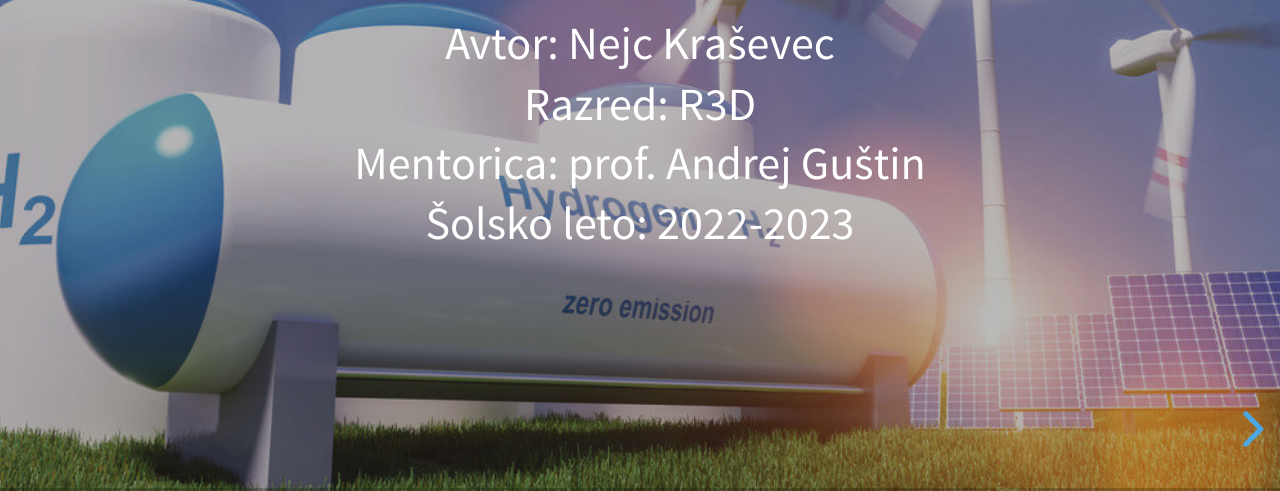
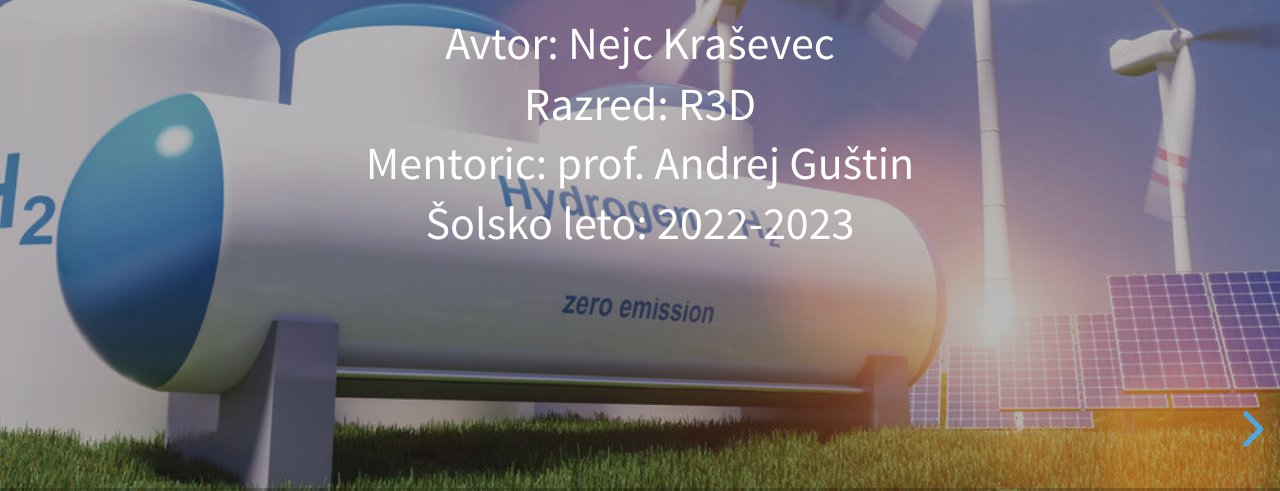
Before and after one commit to nk1505/predstavitve, a website: page vodik_kot_energent.html in a window 1280 px wide. Shown: the part 309-800 px from the top of the page. Drawn offline with Linux system fonts and the light colour scheme.

Commit message:
Manjši popravek

```diff
--- a/vodik_kot_energent.html
+++ b/vodik_kot_energent.html
@@ -21,7 +21,7 @@
                     <p>
 						Avtor: Nejc Kraševec<br>
 						Razred: R3D<br>
-						Mentorica: prof. Andrej Guštin<br>
+						Mentoric: prof. Andrej Guštin<br>
 						Šolsko leto: 2022-2023
                     </p>
                 </section>
```
